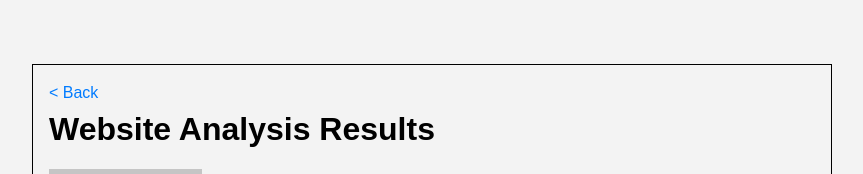
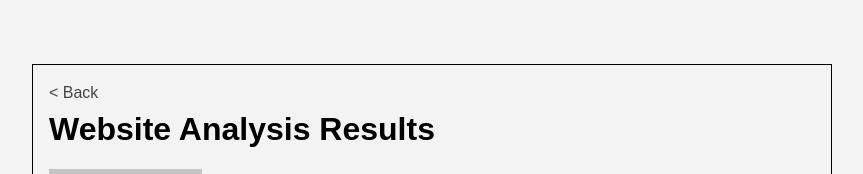
Before and after one commit to petekgithub/silverlight, a React (Create React App) app in the folder silverlight-fe/: page /analysis-detail in a window 1280 px wide. Shown: the top 174 px of the page, without its empty margins (208-1071 px from the left). Built offline with nearby package versions, Linux system fonts and the light colour scheme.

Commit message:
detailpage-backbtn-updt

```diff
--- a/silverlight-fe/src/components/AnalysisDetailPage.js
+++ b/silverlight-fe/src/components/AnalysisDetailPage.js
@@ -1,25 +1,24 @@
 import React, { useState, useEffect } from "react";
 import axios from "axios";
-import { useLocation } from "react-router-dom";
+import { useLocation, Link } from "react-router-dom";
 
 const AnalysisDetailPage = () => {
   const [technologies, setTechnologies] = useState([]);
-  const [pageNumber, setPageNumber] = useState(0); // Sayfa sayısını saklamak için state
-  const location = useLocation(); // Hook to access the current URL location
+  const [pageNumber, setPageNumber] = useState(0);
+  const location = useLocation();
 
   useEffect(() => {
-    const urlParams = new URLSearchParams(location.search); // Extract URL parameters
-    const url = urlParams.get("url"); // Get the 'url' parameter from the URL
+    const urlParams = new URLSearchParams(location.search);
+    const url = urlParams.get("url");
     if (url) {
       fetchData(url);
     }
   }, [location.search]);
 
-  // Function to fetch data from backend
   const fetchData = async (url) => {
     try {
       const response = await axios.post("http://localhost:3000/analyze", {
-        url: url, // Kullanıcıdan alınan URL'i gönder
+        url: url,
       });
       const { technologies, pageCount } = response.data;
       setTechnologies(technologies);
@@ -31,22 +30,10 @@
 
   return (
     <div className="container">
-      <a
-        href="/"
-        target="_blank"
-        rel="noopener noreferrer"
-        style={{
-          textAlign: "right",
-          cursor: "pointer",
-          color: "#007bff",
-          textDecoration: "none",
-        }}
-      >
+      <Link to="/" className="back-link">
         &lt; Back
-      </a>
+      </Link>
       <h2>Website Analysis Results</h2>
-
-      {/* Display information about the technologies and link count */}
       <p className="found">{pageNumber} Pages Found</p>
       <p>Technologies:</p>
       <ul className="techs">
```
